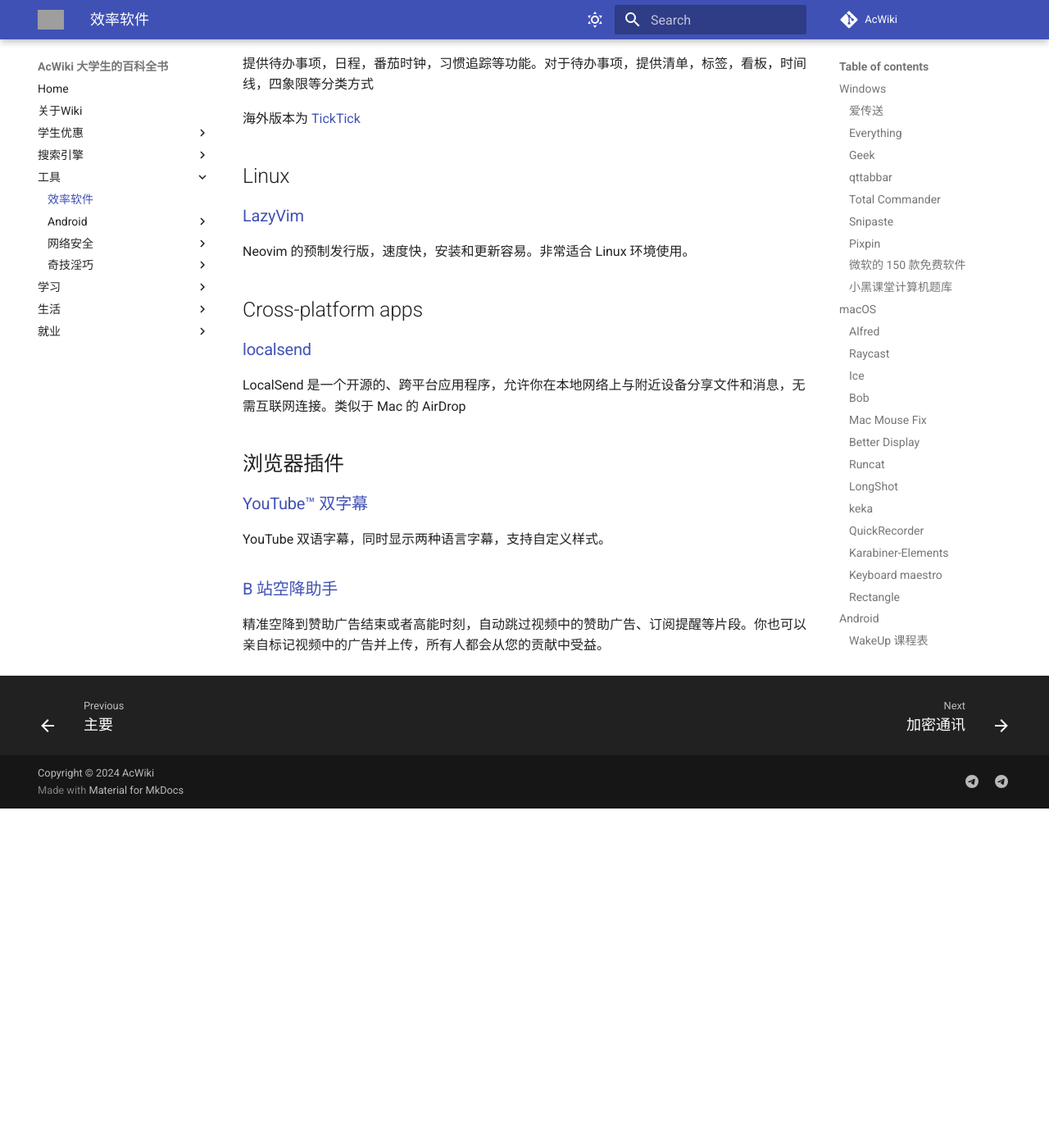
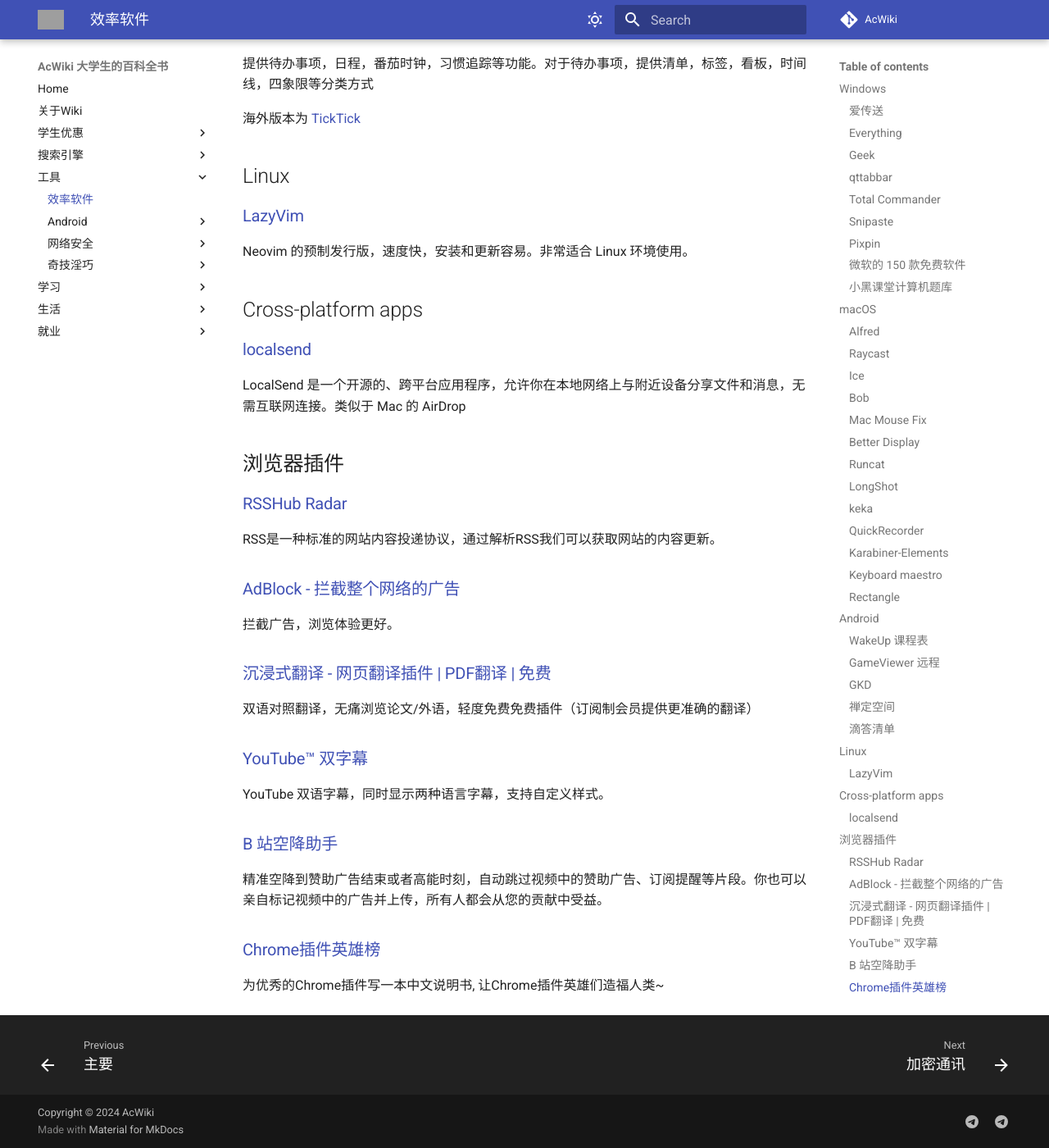
Before and after one commit to ztm0929/Ac-Wiki, an MkDocs documentation site: the page built from docs/03-tools/tools.md, in a window 1280 px wide and 1400 px high, scrolled down 3635 px. Shown: the whole window at 82% size. Built offline with MkDocs 1.6.1 and Material for MkDocs 9.7.7, drawn with Linux system fonts in a browser that asks for light colours; comment, search, counter and statistics services are not loaded; before the commit the page ends 4621 px from its top, so only the background shows below that; grey boxes are pictures that could not be loaded.

Commit message:
Update tools.md
Signed-off-by: flash <65298061+flash555588@users.noreply.github.com>

```diff
--- a/docs/03-tools/tools.md
+++ b/docs/03-tools/tools.md
@@ -148,6 +148,19 @@
 
 ## 浏览器插件
 
+### [RSSHub Radar](https://github.com/DIYgod/RSSHub-Radar)
+
+RSS是一种标准的网站内容投递协议，通过解析RSS我们可以获取网站的内容更新。
+
+
+### [AdBlock - 拦截整个网络的广告](https://adblockplus.org/)
+
+拦截广告，浏览体验更好。
+
+### [沉浸式翻译 - 网页翻译插件 | PDF翻译 | 免费](https://immersivetranslate.com/)
+
+双语对照翻译，无痛浏览论文/外语，轻度免费免费插件（订阅制会员提供更准确的翻译）
+
 ### [YouTube™ 双字幕](https://chromewebstore.google.com/detail/youtube-%E5%8F%8C%E5%AD%97%E5%B9%95/hkbdddpiemdeibjoknnofflfgbgnebcm?hl=zh-CN)
 
 YouTube 双语字幕，同时显示两种语言字幕，支持自定义样式。
@@ -155,3 +168,7 @@
 ### [B 站空降助手](https://chromewebstore.google.com/detail/b%E7%AB%99%E7%A9%BA%E9%99%8D%E5%8A%A9%E6%89%8B/eaoelafamejbnggahofapllmfhlhajdd)
 
 精准空降到赞助广告结束或者高能时刻，自动跳过视频中的赞助广告、订阅提醒等片段。你也可以亲自标记视频中的广告并上传，所有人都会从您的贡献中受益。
+
+### [Chrome插件英雄榜 ](https://github.com/zhaoolee/ChromeAppHeroes?tab=readme-ov-file)
+
+为优秀的Chrome插件写一本中文说明书, 让Chrome插件英雄们造福人类~
```
